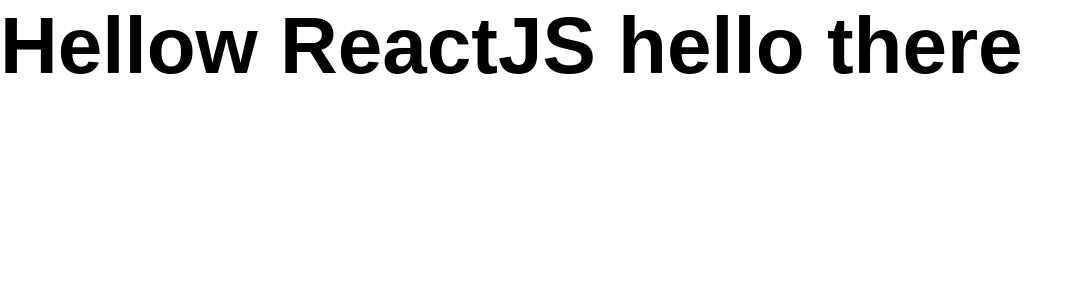
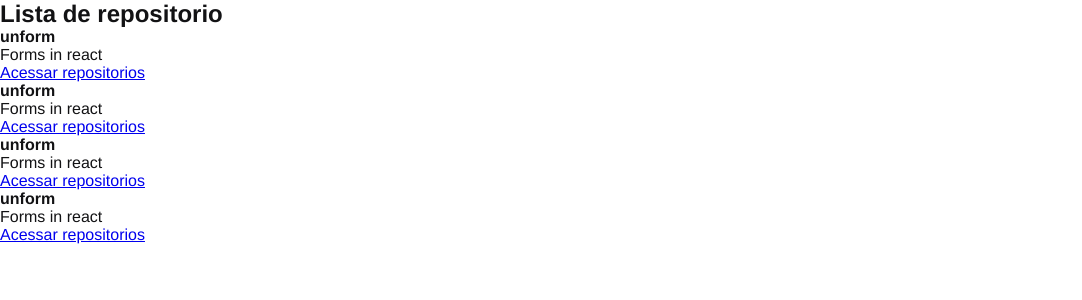
Before and after one commit to VitorDLeo/ReactJS, a React app in the folder 01-github-explorer/: page / in a window 1280 px wide. Shown: the top 300 px of the page, without its empty margins (0-1082 px from the left). Built offline with nearby package versions, Linux system fonts and the light colour scheme.

Commit message:
Conceitos em JS

```diff
--- a/01-github-explorer/src/app.jsx
+++ b/01-github-explorer/src/app.jsx
@@ -1,5 +1,6 @@
+import { RepositoryList } from './components/RepositoryList'
 import './styles/global.scss'
 
 export function App(){
-    return <h1>Hellow ReactJS hello there</h1>
+    return <RepositoryList />
 }
--- /dev/null
+++ b/01-github-explorer/src/components/RepositoryItem.jsx
@@ -0,0 +1,10 @@
+export function RepositoryItem(props){
+    return(
+                <li>
+                    <strong>{props.repository.name ?? 'default'}</strong>
+                    <p>{props.repository.description}</p>
+
+                    <a href="{props.repository.link}">Acessar repositorios</a>
+                </li>
+    );
+}
--- /dev/null
+++ b/01-github-explorer/src/components/RepositoryList.jsx
@@ -0,0 +1,25 @@
+import { RepositoryItem } from "./RepositoryItem"
+
+const repository = {
+    name: "unform",
+    description: "Forms in react",
+    link: "https://github.com/VitorDLeo/ReactJS"
+}
+
+export function RepositoryList(){
+    return(
+        <section className="repository-list">
+            <h1>Lista de repositorio</h1>
+
+            <ul>
+                <RepositoryItem repository={repository} />
+
+                <RepositoryItem repository={repository} />
+
+                <RepositoryItem repository={repository} />
+
+                <RepositoryItem repository={repository} />
+            </ul>
+        </section>
+    )
+}
--- a/01-github-explorer/src/styles/global.scss
+++ b/01-github-explorer/src/styles/global.scss
@@ -5,9 +5,6 @@
 }
 
 body {
-    font-family: Arial, Helvetica, sans-serif;
-
-    h1 {
-        font-size: 80px;
-    }
+    font: 16px "Helvetica Neue", Arial, sans-serif;
+    color: #121214;
 }
```
